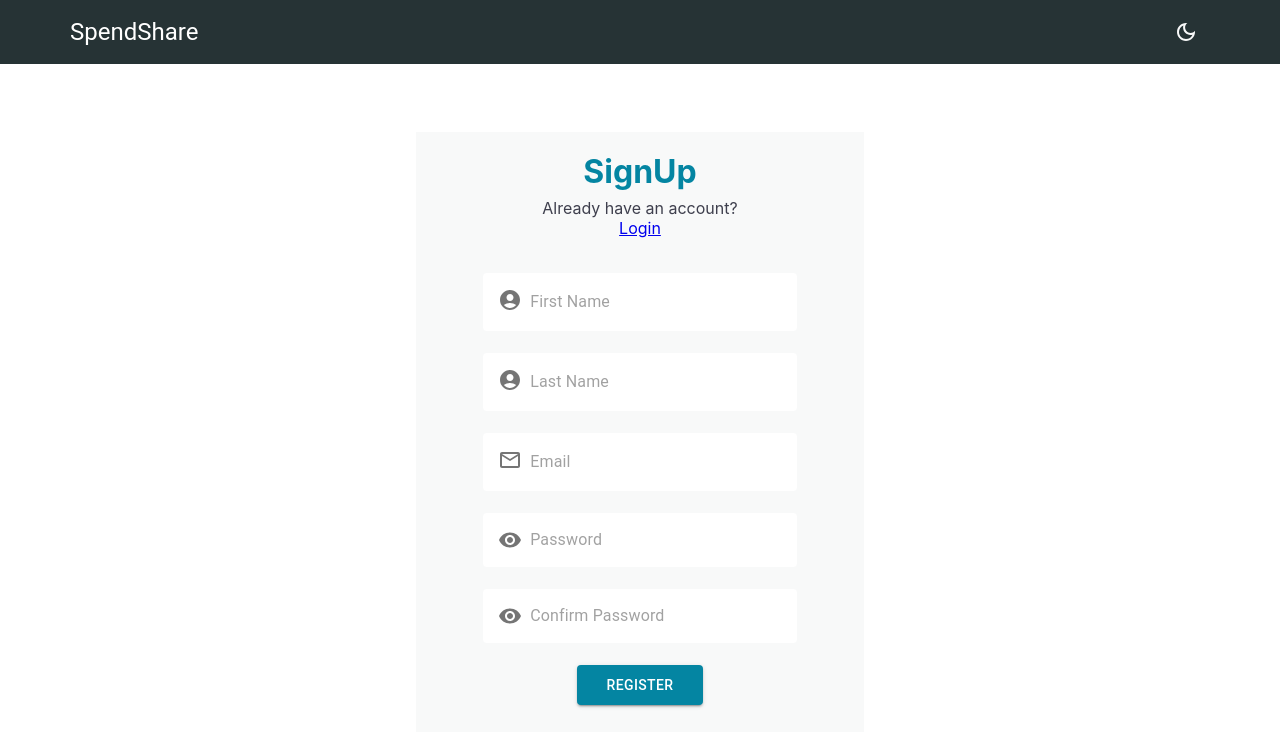
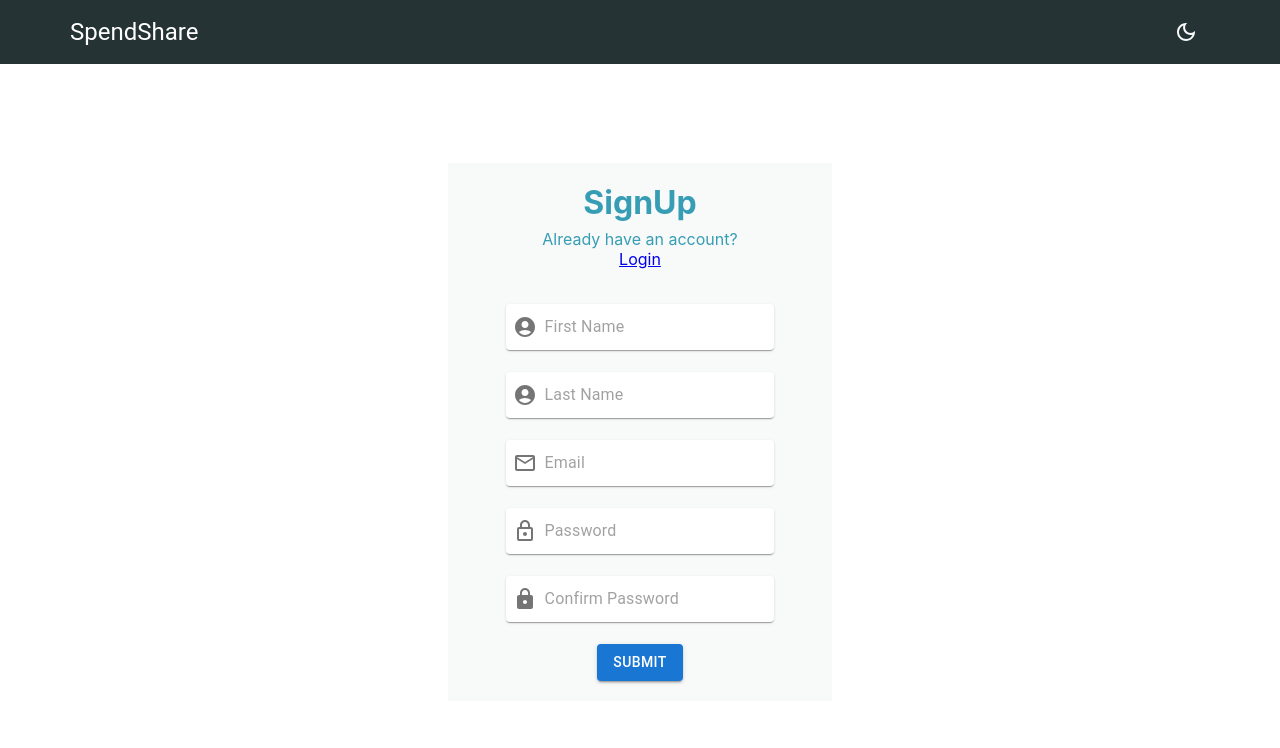
Before and after one commit to e-0922-ja/expense-tracker-app, a React (Create React App) app in the folder frontend/: page /signup in a window 1280 px wide. Shown: the top 748 px of the page. Built offline with nearby package versions, Linux system fonts and the light colour scheme; no server answers.

Commit message:
Refactor page component

```diff
--- a/frontend/src/views/pages/SignUpPage.tsx
+++ b/frontend/src/views/pages/SignUpPage.tsx
@@ -1,13 +1,14 @@
+import { useState } from "react";
 import styled from "styled-components";
-import { IconButton, InputBase, Paper } from "@mui/material";
+import { Button, InputAdornment, InputBase, Paper } from "@mui/material";
+import LockIcon from "@mui/icons-material/Lock";
+import LockOutlinedIcon from "@mui/icons-material/LockOutlined";
 import MailOutlineIcon from "@mui/icons-material/MailOutline";
 import AccountCircle from "@mui/icons-material/AccountCircle";
 import { Link, useNavigate } from "react-router-dom";
-import { useForm } from "react-hook-form";
-import { useState } from "react";
+import { UseFormRegister, ValidationRule, useForm } from "react-hook-form";
 import { SupabaseService } from "../../services/supabase";
 import {
-  emailRegex,
   errEmail,
   errFirstName,
   errLastName,
@@ -15,8 +16,6 @@ import {
   errPasswordConf,
   passwordRegex,
 } from "../../constants/regexPattern";
-import { FormButton } from "../components/FormButton";
-import { Visibility, VisibilityOff } from "@mui/icons-material";
 
 interface NewUser {
   firstName: string;
@@ -28,25 +27,6 @@ interface NewUser {
 
 export const SignUpPage = () => {
   const [authError, setAuthError] = useState("");
-  const [showPassword, setShowPassword] = useState(false);
-  const [showConfirmPassword, setShowConfirmPassword] = useState(false);
-
-  const handleClickShowPassword = () => setShowPassword((show) => !show);
-
-  const handleMouseDownPassword = (
-    event: React.MouseEvent<HTMLButtonElement>
-  ) => {
-    event.preventDefault();
-  };
-
-  const handleClickShowConfirmPassword = () =>
-    setShowConfirmPassword((show) => !show);
-
-  const handleMouseDownConfirmPassword = (
-    event: React.MouseEvent<HTMLButtonElement>
-  ) => {
-    event.preventDefault();
-  };
 
   const {
     register,
@@ -83,6 +63,9 @@ export const SignUpPage = () => {
     navigate("/login");
   };
 
+  const isConfirmPasswordSame = (value: string) =>
+    value === getValues("password");
+
   return (
     <ComponentWrapper>
       <SignUpWrapper>
@@ -92,97 +75,52 @@ export const SignUpPage = () => {
           <Link to="/login">Login</Link>
         </TitleWrapper>
         <FormWrapper onSubmit={handleSubmit(onSubmit)}>
-          <InputWrapper>
-            <InputPaper elevation={0}>
-              <IconContainer>
-                <AccountCircle />
-              </IconContainer>
-              <InputBase
-                fullWidth
-                placeholder="First Name"
-                type="text"
-                {...register("firstName", { required: true })}
+          <FormInputItem
+            placeholder={"First Name"}
+            inputType={"text"}
+            register={register}
+            valueName={"firstName"}
+            required={true}
           />
-            </InputPaper>
           {errors.firstName && <ErrorText>{errFirstName}</ErrorText>}
-          </InputWrapper>
-          <InputWrapper>
-            <InputPaper elevation={0}>
-              <IconContainer>
-                <AccountCircle />
-              </IconContainer>
-              <InputBase
-                fullWidth
-                placeholder="Last Name"
-                type="text"
-                {...register("lastName", { required: true })}
+          <FormInputItem
+            placeholder={"Last Name"}
+            inputType={"text"}
+            register={register}
+            valueName={"lastName"}
+            required={true}
           />
-            </InputPaper>
           {errors.lastName && <ErrorText>{errLastName}</ErrorText>}
-          </InputWrapper>
-          <InputWrapper>
-            <InputPaper elevation={0}>
-              <IconContainer>
-                <MailOutlineIcon />
-              </IconContainer>
-              <InputBase
-                fullWidth
-                placeholder="Email"
-                type="email"
-                {...register("email", {
-                  required: true,
-                  pattern: emailRegex,
-                })}
+          <FormInputItem
+            placeholder={"Email"}
+            inputType={"email"}
+            register={register}
+            valueName={"email"}
+            required={true}
           />
-            </InputPaper>
           {errors.email && <ErrorText>{errEmail}</ErrorText>}
-          </InputWrapper>
-          <InputWrapper>
-            <InputPaperPassword elevation={0}>
-              <IconButton
-                aria-label="toggle password visibility"
-                onClick={handleClickShowPassword}
-                onMouseDown={handleMouseDownPassword}
-              >
-                {showPassword ? <VisibilityOff /> : <Visibility />}
-              </IconButton>
-
-              <InputBase
-                fullWidth
-                placeholder="Password"
-                type={showPassword ? "text" : "password"}
-                {...register("password", {
-                  required: true,
-                  pattern: passwordRegex,
-                })}
+          <FormInputItem
+            placeholder={"Password"}
+            inputType={"password"}
+            register={register}
+            valueName={"password"}
+            required={true}
+            pattern={passwordRegex}
           />
-            </InputPaperPassword>
           {errors.password && <ErrorText>{errPassword}</ErrorText>}
-          </InputWrapper>
-          <InputWrapper>
-            <InputPaperPassword elevation={0}>
-              <IconButton
-                aria-label="toggle password visibility"
-                onClick={handleClickShowConfirmPassword}
-                onMouseDown={handleMouseDownConfirmPassword}
-              >
-                {showConfirmPassword ? <VisibilityOff /> : <Visibility />}
-              </IconButton>
-              <InputBase
-                fullWidth
-                placeholder="Confirm Password"
-                type={showConfirmPassword ? "text" : "password"}
-                {...register("confirmPassword", {
-                  required: true,
-                  validate: (value) => value === getValues("password"),
-                })}
+          <FormInputItem
+            placeholder={"Confirm Password"}
+            inputType={"password"}
+            register={register}
+            valueName={"confirmPassword"}
+            required={true}
+            validate={isConfirmPasswordSame}
           />
-            </InputPaperPassword>
           {errors.confirmPassword && <ErrorText>{errPasswordConf}</ErrorText>}
-          </InputWrapper>
-
           <ButtonWrapper>
-            <FormButton title="register" />
+            <Button type="submit" variant="contained" disableRipple>
+              submit
+            </Button>
           </ButtonWrapper>
           {authError && <ErrorText>{authError}</ErrorText>}
         </FormWrapper>
@@ -191,8 +129,71 @@ export const SignUpPage = () => {
   );
 };
 
+interface FormInputItemProps {
+  placeholder:
+    | "First Name"
+    | "Last Name"
+    | "Email"
+    | "Password"
+    | "Confirm Password";
+  inputType: "text" | "email" | "password";
+  register: UseFormRegister<NewUser>;
+  valueName:
+    | "firstName"
+    | "lastName"
+    | "email"
+    | "password"
+    | "confirmPassword";
+  required: boolean;
+  pattern?: ValidationRule<RegExp>;
+  validate?: (value: string) => boolean;
+  // errors?: FieldErrors<NewUser>;
+}
+
+const FormInputItem = ({
+  placeholder,
+  inputType,
+  register,
+  valueName,
+  required,
+  pattern,
+  validate,
+}: // errors,
+FormInputItemProps) => {
+  const Icon = () => (
+    <>
+      {(valueName === "firstName" || valueName === "lastName") && (
+        <AccountCircle />
+      )}
+      {valueName === "email" && <MailOutlineIcon />}
+      {valueName === "password" && <LockOutlinedIcon />}
+      {valueName === "confirmPassword" && <LockIcon />}
+    </>
+  );
+  return (
+    <InputWrapper>
+      <InputPaper>
+        <InputAdornment position="start">
+          <Icon />
+        </InputAdornment>
+        <InputBase
+          placeholder={placeholder}
+          type={inputType}
+          {...register(valueName, {
+            required,
+            pattern,
+            validate,
+          })}
+        />
+      </InputPaper>
+      {/* TODO: Consider how to show error statements */}
+      {/* {errors?.[valueName] && <ErrorText>{errPasswordConf}</ErrorText>} */}
+    </InputWrapper>
+  );
+};
+
 const ComponentWrapper = styled.div`
-  height: calc(100vh - 64px);
+  height: calc(100% - 64px);
   display: flex;
   justify-content: center;
   align-items: center;
@@ -201,15 +202,12 @@ const ComponentWrapper = styled.div`
 
 const SignUpWrapper = styled.div`
   padding: 20px 0;
-  width: 35%;
+  width: 30%;
   background: ${({ theme }) => theme.palette.primary.light};
   display: flex;
   flex-direction: column;
   justify-content: center;
   align-items: center;
-  @media (max-width: 600px) {
-    width: 70%;
-  }
 `;
 
 const FormWrapper = styled.form`
@@ -232,13 +230,6 @@ const InputPaper = styled(Paper)`
   align-items: center;
 `;
 
-const InputPaperPassword = styled(Paper)`
-  margin: 15px 0 7px;
-  padding: 7px;
-  display: flex;
-  align-items: center;
-`;
-
 const TitleWrapper = styled.div`
   color: ${({ theme }) => theme.palette.secondary.light};
   display: flex;
@@ -250,12 +241,10 @@ const TitleWrapper = styled.div`
 
 const Title = styled.h1`
   margin: 0 0 7px 0;
-  color: ${({ theme }) => theme.palette.secondary.main};
 `;
 
 const Text = styled.p`
   margin: 0;
-  color: ${({ theme }) => theme.palette.info.light};
 `;
 
 const ErrorText = styled.span`
@@ -265,12 +254,6 @@ const ErrorText = styled.span`
 
 const ButtonWrapper = styled.div`
   margin-top: 15px;
-  margin-bottom: 7px;
   display: flex;
   justify-content: center;
 `;
-
-const IconContainer = styled.div`
-  padding: 8px;
-  color: rgba(0, 0, 0, 0.54);
-`;
```
Lines whose indentation alone changed are shown as unchanged.
